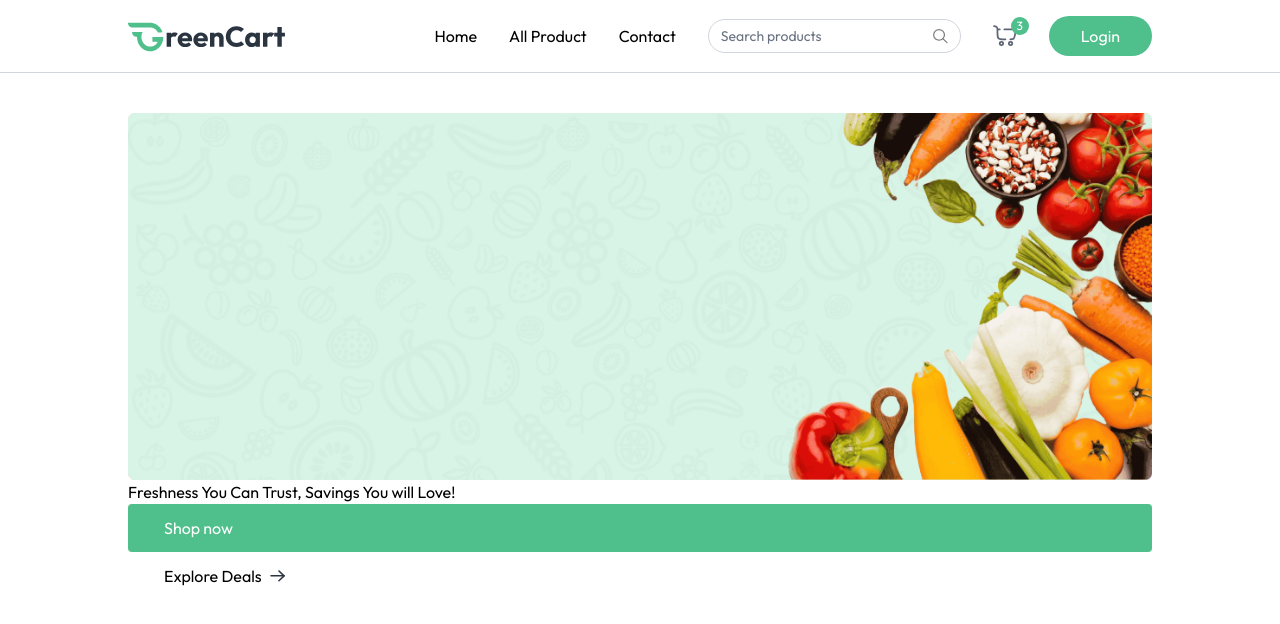
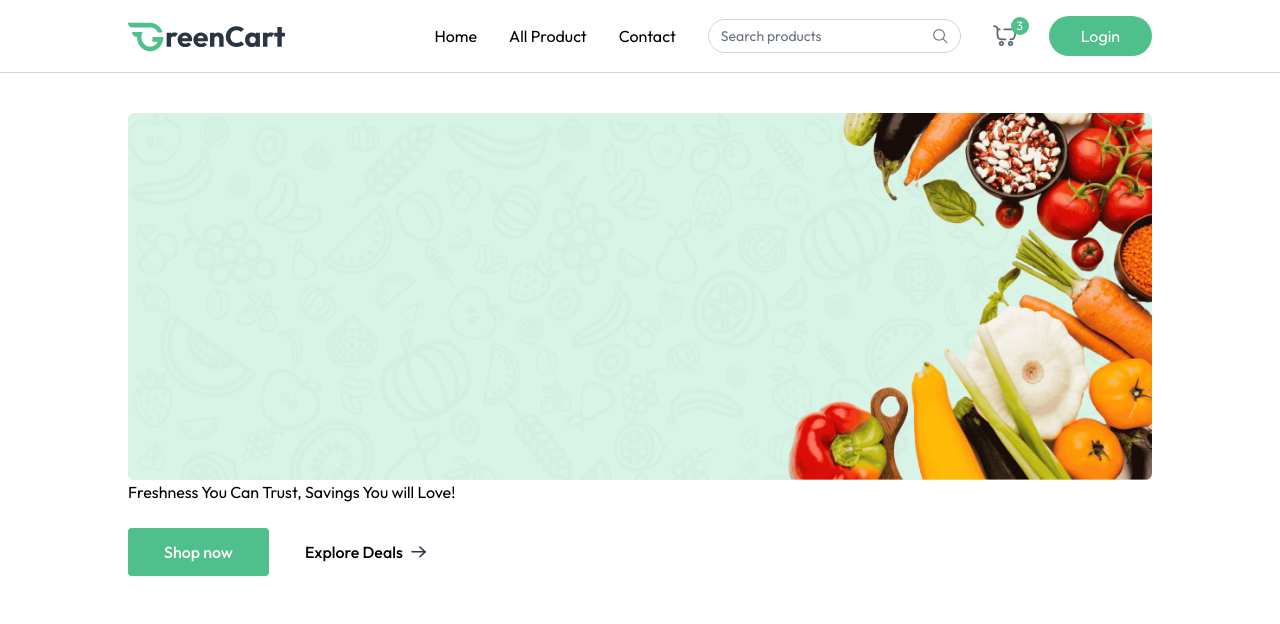
Before and after one commit to hellokristinafaye/GreenCart, a React (Vite) app in the folder client/: page / in a window 1280 px wide. Shown: the top 624 px of the page. Built offline with nearby package versions, Linux system fonts and the light colour scheme.

Commit message:
button container styling added, greatly changes button look

```diff
--- a/client/src/components/MainBanner.jsx
+++ b/client/src/components/MainBanner.jsx
@@ -10,7 +10,7 @@ const MainBanner = () => {
         <div className="">
             <h1 className="">Freshness You Can Trust, Savings You will Love! </h1>
           </div>
-          <div className="">
+          <div className="flex items-center mt-6 font-medium">
               <Link to={"/products"} className="group flex items-center gap-2 px-7 md:px-9 py-3 bg-primary hover:bg-primary-dull transition rounded text-white cursor-pointer">
                   Shop now
                   <img className="md:hidden transition group-focus:translate-x-1" src={assets.white_arrow_icon} alt="arrow"  />
```
